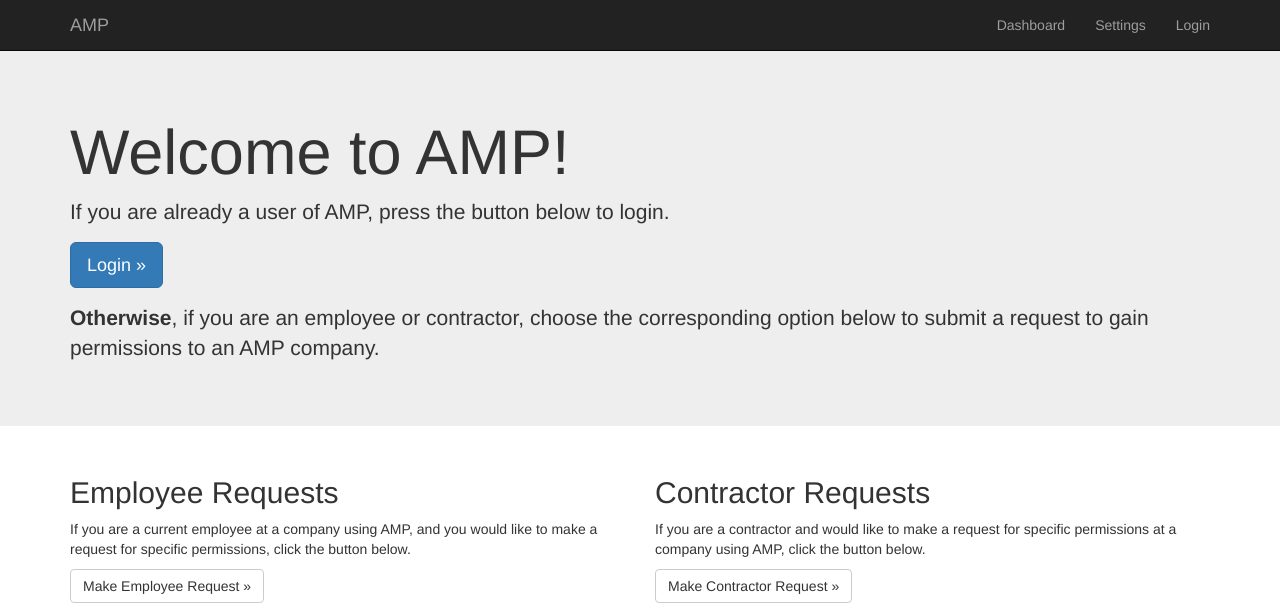
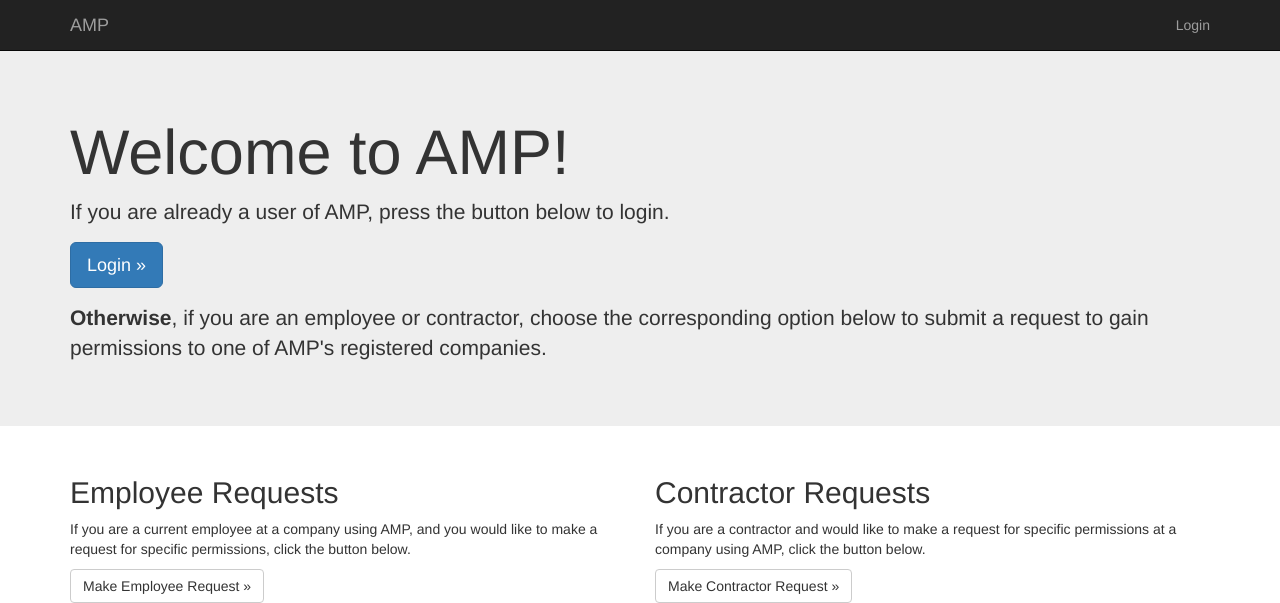
Before and after one commit to jteppinette/amp, a Django app: page / in a window 1280 px wide. Shown: the top 603 px of the page. Run offline with Django 3.2, Linux system fonts and the light colour scheme; some libraries are stand-ins or nearby versions.

Commit message:
Cleaned up text on home page.

```diff
--- a/app/templates/base.html
+++ b/app/templates/base.html
@@ -41,8 +41,6 @@
             </div>
             <div class="navbar-collapse collapse">
                 <ul class="nav navbar-nav navbar-right">
-                    <li><a href="#">Dashboard</a></li>
-                    <li><a href="#">Settings</a></li>
                     <li><a href="#">Login</a></li>
                 </ul>
             </div>
--- a/app/templates/home.html
+++ b/app/templates/home.html
@@ -11,7 +11,7 @@
         <p>If you are already a user of AMP, press the button below to login.</p>
         <p><a class="btn btn-primary btn-lg" role="button">Login &raquo;</a></p>
 
-        <p><strong>Otherwise</strong>, if you are an employee or contractor, choose the corresponding option below to submit a request to gain permissions to an AMP company.
+        <p><strong>Otherwise</strong>, if you are an employee or contractor, choose the corresponding option below to submit a request to gain permissions to one of AMP's registered companies.
     </div>
 </div>
 
```
